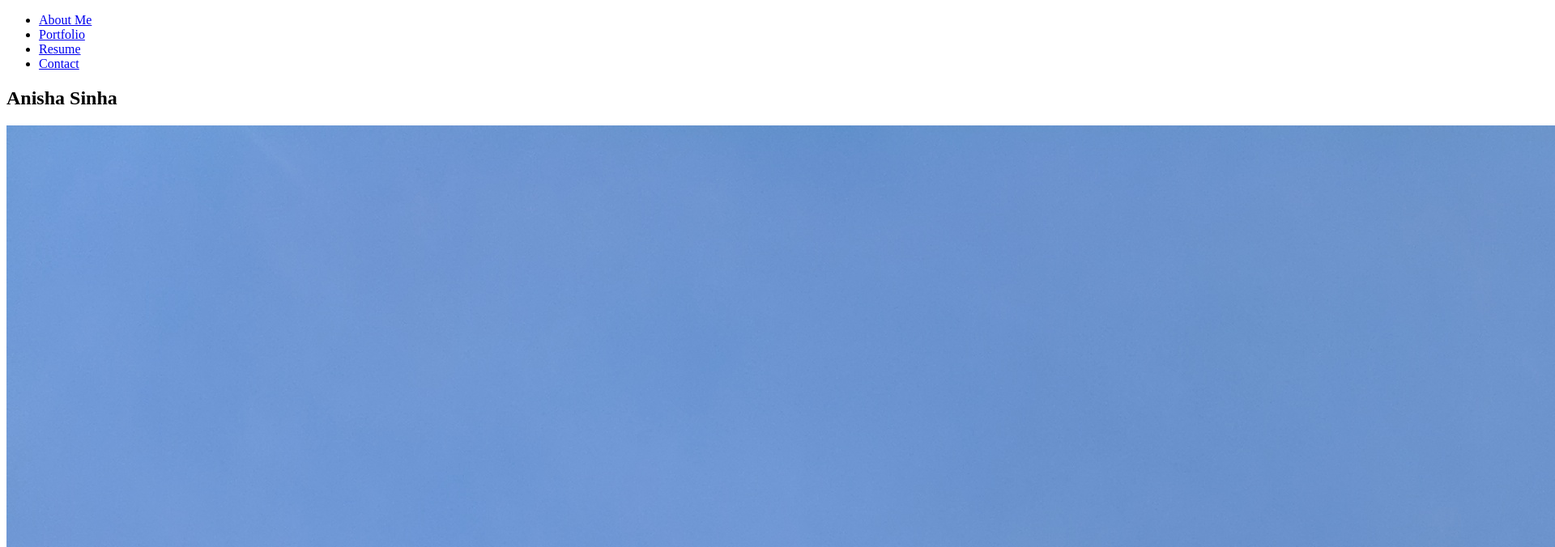
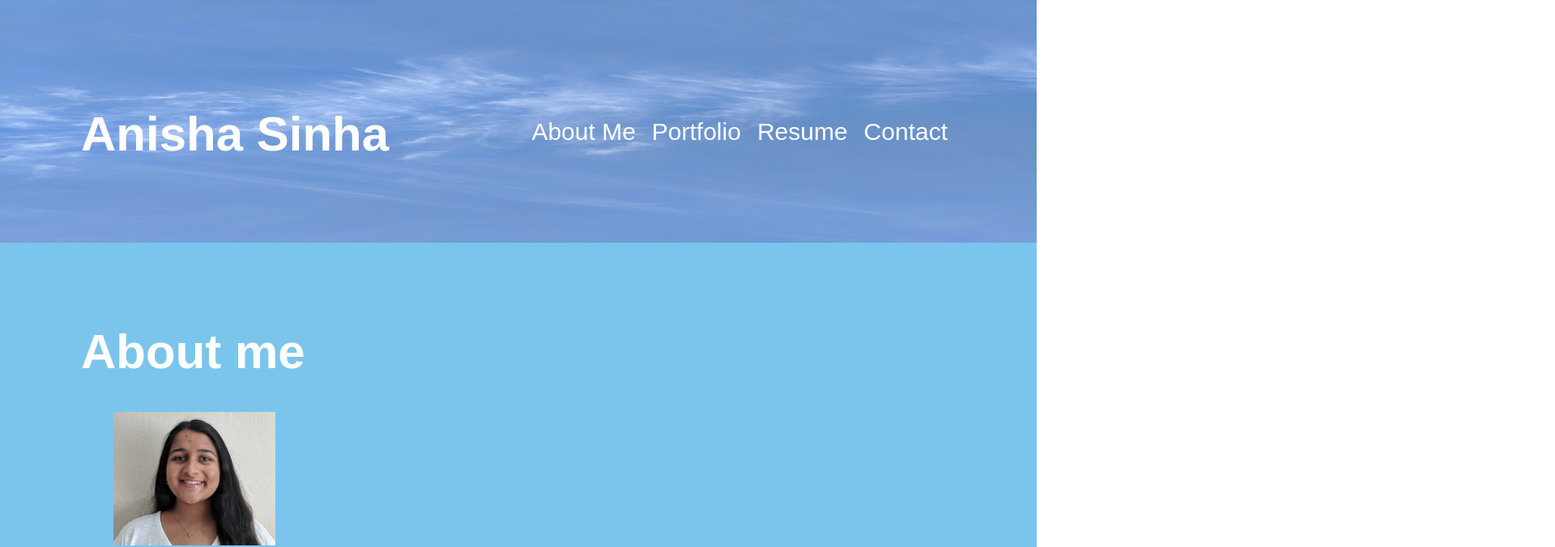
Before and after one commit to anishasnet/react-portfolio, a React (Create React App) app: page / in a window 1280 px wide. Shown: the top 676 px of the page at 81% size, 1920 px wide, since content can reach past the window. Built offline with nearby package versions, Linux system fonts and the light colour scheme.

Commit message:
added css + final changes

```diff
--- a/src/App.css
+++ b/src/App.css
@@ -1,38 +1,215 @@
-.App {
-  text-align: center;
+* {
+  margin: 0;
+  padding: 0;
+  font-family: 'Arial';
 }
 
-.App-logo {
-  height: 40vmin;
-  pointer-events: none;
+.hero {
+  height: 100%;
+  width: 100%;
 }
 
-@media (prefers-reduced-motion: no-preference) {
-  .App-logo {
-    animation: App-logo-spin infinite 20s linear;
-  }
+h1 {
+  font-size: 60px;
 }
 
-.App-header {
-  background-color: #282c34;
-  min-height: 100vh;
-  display: flex;
-  flex-direction: column;
-  align-items: center;
-  justify-content: center;
-  font-size: calc(10px + 2vmin);
+#active-link {
+  color: #29518a;
+  font-size:35px;
+  background-color: #7bc5ed;
+  border-radius: 10%;
+  padding: 10px;
+  opacity: .8;
+}
+.container {
+  position: relative;
+  text-align: center;
   color: white;
+  height: 300px;
 }
 
-.App-link {
-  color: #61dafb;
+
+.nav-li {
+  list-style-type: none;
+  display: inline;
+  padding-left: 10px;
+  padding-right: 10px;
+  font-family: "Arial";
 }
 
-@keyframes App-logo-spin {
-  from {
-    transform: rotate(0deg);
-  }
-  to {
-    transform: rotate(360deg);
-  }
+.nav-link {
+  color: white;
+  text-decoration: none;
+  font-size: 30px;
 }
+
+
+
+.nav-link:hover {
+  color: #29518a;
+  font-size:35px;
+  background-color: #7bc5ed;
+  border-radius: 10%;
+  padding: 10px;
+  opacity: .8;
+}
+
+
+.nav-ul {
+  position: absolute;
+  bottom: 120px;
+  right: 100px;
+  z-index: 1;
+
+}
+li a:focus {
+  color: #29518a;
+}
+
+#about {
+  font-size: 60;
+  font-family: "Arial";
+  position: absolute;
+  bottom: 100px;
+  left: 100px;
+  z-index: 1;
+}
+
+.about-section, .resume-main, .contact-main, .project-main {
+  background-color:#7bc5ed;
+  color: #FFFFFF;
+  padding: 100px;
+  font-size: 20px;
+  justify-content: right;
+}
+.profile-picture {
+  width: 200px;
+  height: auto;
+  margin: 20px;
+}
+
+Header {
+  margin: 0;
+}
+
+Footer {
+  margin: 0 40%;
+  background-color: #e7717d;
+}
+.footer-link {
+  display: inline-block;
+  width: 100px;
+  height: 60px;
+  transition-duration: 0.3s;
+}
+
+.footer-link:hover {
+  transition-duration: 0.3s;
+  opacity: 0.5;
+}
+
+#github {
+  margin-left: 40%;
+}
+
+.proficiency-list {
+  margin-left: 40px;
+}
+
+.card-img-container {
+  position: relative;
+
+}
+
+.card-img {
+  width: 600px;
+  height: 400px;
+  margin: 20px 20%
+}
+
+.overlay {
+  position: absolute;
+  bottom: 0;
+  right: 100px;
+  background: rgb(0, 0, 0);
+  background: rgba(255, 255, 255, 0.8); /* Black see-through */
+  color: #f1f1f1;
+  width: 45%;
+  transition: .5s ease;
+  opacity: 0;
+  color: white;
+  font-size: 20px;
+  padding: 20px;
+  text-align: center;
+  margin: 30px 23.5%;
+}
+
+.card-img-container:hover  .overlay {
+  opacity: 1;
+}
+
+.contact-container {
+  border-bottom: 1px solid;
+}
+
+.overlay a {
+  text-decoration: none;
+  color: #e7717d;
+}
+
+.overlay a:hover {
+  text-decoration: underline;
+}
+
+
+.project-name {
+  margin-left: 20%;
+}
+.contact-form {
+  width: 100%;
+  display: flex;
+  align-items: left;
+  padding: 10px;
+  margin: 10px;
+  flex-direction: column;
+}
+
+input {
+  font-size: 1rem;
+  padding: 0.25rem;
+  border: 1px solid var(--primary);
+  outline: none;
+  transition: box-shadow 0.2s;
+  width: 500px;
+}
+
+
+textarea {
+	width: 500px;
+	height: 120px;
+  padding: 5px;
+  border: 1px solid var(--primary);
+}
+
+button {
+	background: #ffffff;
+	border: 0;
+	color:#29518a;
+	cursor: pointer;
+	font-size: 16px;
+	font-weight: 600;
+	margin-bottom: 30px;
+  padding: 10px 15px;
+  width: 500px;
+}
+
+button:hover {
+  opacity: .6;
+  font-size:20px;
+}
+
+.resume-link a {
+  color: #29518a;
+  text-decoration: none;
+  font-size: 30px;
+}
--- a/src/components/Footer.js
+++ b/src/components/Footer.js
@@ -3,16 +3,16 @@ import React from "react";
 const Footer = () => (
     <>
   <div className="footer">
-    <a href="https://github.com/anishasnet" target="_blank" rel="noopener noreferrer">
-        <img alt="GitHub" className="footer-img" src={require("../assets/icons/github.png")} />
+    <a href="https://github.com/anishasnet" target="_blank"rel="noopener noreferrer">
+        <img alt="GitHub" className= {["footer-img", "footer-link"]} id="github" src={require("../assets/icons/github.png")} />
     </a>
 
     <a href="https://www.linkedin.com/in/anisha-sinha-057170165/" target="_blank" rel="noopener noreferrer">
-        <img alt="LinkedIn" className="footer-img" src={require("../assets/icons/linkedin.png")} />
+        <img alt="LinkedIn" className= {["footer-img", "footer-link"]} src={require("../assets/icons/linkedin.png")} />
     </a>
 
     <a href="https://stackoverflow.com/users/12996399/anishasnet" target="_blank" rel="noopener noreferrer">
-        <img alt="StackOverflow" className="footer-img" src={require("../assets/icons/stackoverflow.png")} />
+        <img alt="StackOverflow" className= {["footer-img", "footer-link"]} src={require("../assets/icons/stackoverflow.png")} />
     </a>
   </div>
   </>
--- a/src/components/Header.js
+++ b/src/components/Header.js
@@ -1,4 +1,5 @@
 import React, { useState } from 'react';
+import coverImage from '../assets/images/coverImage.jpg';
 import About from './pages/About';
 import Projects from './Projects';
 import Resume from './pages/Resume';
@@ -28,7 +29,11 @@ function Portfolio() {
 
 return (
     <div>
-      <Navigation currentPage={currentPage} handlePageChange={handlePageChange} />
+      <div className="container">
+        <img src={coverImage} className="hero"  alt="cover" />
+        <Navigation currentPage={currentPage} handlePageChange={handlePageChange} />
+        <h1 id="about">Anisha Sinha</h1>
+      </div>
       <div>
         {
           renderPage()
--- a/src/components/Navigation.js
+++ b/src/components/Navigation.js
@@ -3,9 +3,9 @@ import React from 'react';
 function Navigation(props) {
   const tabs = ['About Me', 'Portfolio', 'Resume', 'Contact'];
   return (
-    <ul className="nav ">
+    <ul className="nav-ul">
       {tabs.map(tab => (
-        <li className="" key={tab}>
+        <li className='nav-li' key={tab}>
           <a
             href={'#' + tab.toLowerCase()}
             onClick={() => props.handlePageChange(tab)}
--- a/src/components/Projects.js
+++ b/src/components/Projects.js
@@ -3,14 +3,19 @@ import projects from '../project-list.json';
 
 function ProjectCard(props) {
   return (
-    <div className="card-container col-12">
+    <div className="card-container">
+
         <div className="card">
-          <img alt={props.proj_name} src={props.image} className="card-img" />
-          <h3>{props.name}</h3>
-          <div>
-              <a href={props.deployed_app} target="_blank" rel="noopener noreferrer">Deployed Application</a>
+        <h2 className="project-name">{props.proj_name}</h2>
+          <div className="card-img-container">
+            <img alt={props.proj_name} src={props.image} className="card-img" />
+
+            <div className="overlay">
+                <h3>{props.name}</h3>
+                <a href={props.deployed_app} target="_blank" rel="noopener noreferrer">Deployed Application</a>  <br/><br/>
+                <a href={props.github} target="_blank" rel="noopener noreferrer">GitHub</a>
+            </div>
           </div>
-          <a href={props.github} target="_blank" rel="noopener noreferrer">GitHub</a>
       </div>
     </div>
   );
@@ -36,11 +41,13 @@ function Projects() {
     }
   return (
     <Wrapper>
-      <h1 className="project-list">Project List</h1>
+      <div className = "project-main">
+        <h1 className="project-list" id="section-title">Project List</h1>
 
-        {projectsList.map((project) => (
-        renderProject(project)
-      ))}
+          {projectsList.map((project) => (
+            renderProject(project)
+          ))}
+      </div>
     </Wrapper>
   );
 }
--- a/src/components/pages/About.js
+++ b/src/components/pages/About.js
@@ -1,19 +1,20 @@
 import React from "react";
-import coverImage from '../../assets/images/coverImage.jpg';
+//import coverImage from '../../assets/images/coverImage.jpg';
 import profilePicture from '../../assets/images/profilePicture.jpg';
 
 function About() {
     return (
-        <section className="">
-            <h1 id="about">Anisha Sinha</h1>
-            <img src={coverImage} className="hero"  alt="cover" />
+        <section className="about-section">
+            {/* <h1 id="about">Anisha Sinha</h1>
+            <img src={coverImage} className="hero"  alt="cover" /> */}
 
             <div className="row">
-                <div className="col-4 profile-picture">
+                <h1 id = "section-title">About me</h1>
+                <div className="profile-picture">
                     <img src={profilePicture} className="profile-picture" alt="anishasnet" />
                 </div>
 
-                <div className="col-7 bio">
+                <div className="bio">
                     <h4>About me</h4>
                     <p>
                     Anisha Sinha is a student at Purdue University studing Computer Science pursuing a B.S. She is expected to graduate in 2023.
--- a/src/components/pages/Contact.js
+++ b/src/components/pages/Contact.js
@@ -40,8 +40,8 @@ function Contact() {
         console.log(formState);
     }
     return (
-        <section className="">
-            <h1 className="contact-container">Contact</h1>
+        <section className="contact-main">
+            <h1 className="contact-container" id = "section-title">Contact</h1>
             <form id="contact-form" className="contact-form" onSubmit={handleSubmit}>
                 <div>
                     <label htmlFor="name">Name:</label>
--- a/src/project-list.json
+++ b/src/project-list.json
@@ -1,7 +1,7 @@
 [
     {
         "id": 1,
-        "name": "Recipe Parade",
+        "proj_name": "Recipe Parade",
         "image": "https://raw.githubusercontent.com/izabelacloud/Recipe-Parade/master/assets/Hero-Image.png",
         "deployed_app": "https://recipe-parade.herokuapp.com/",
         "github": " https://github.com/izabelacloud/Recipe-Parade"
@@ -22,7 +22,7 @@
     },
     {
         "id": 4,
-        "name": "Search the Sound",
+        "proj_name": "Search the Sound",
         "image": "https://raw.githubusercontent.com/DHernandez24e/search-the-sound/master/pic2.png",
         "deployed_app": "https://dhernandez24e.github.io/search-the-sound/",
         "github": "https://github.com/DHernandez24e/search-the-sound"
```
Also changed, not shown: src/components/pages/Resume.js (+22 -14 lines).
